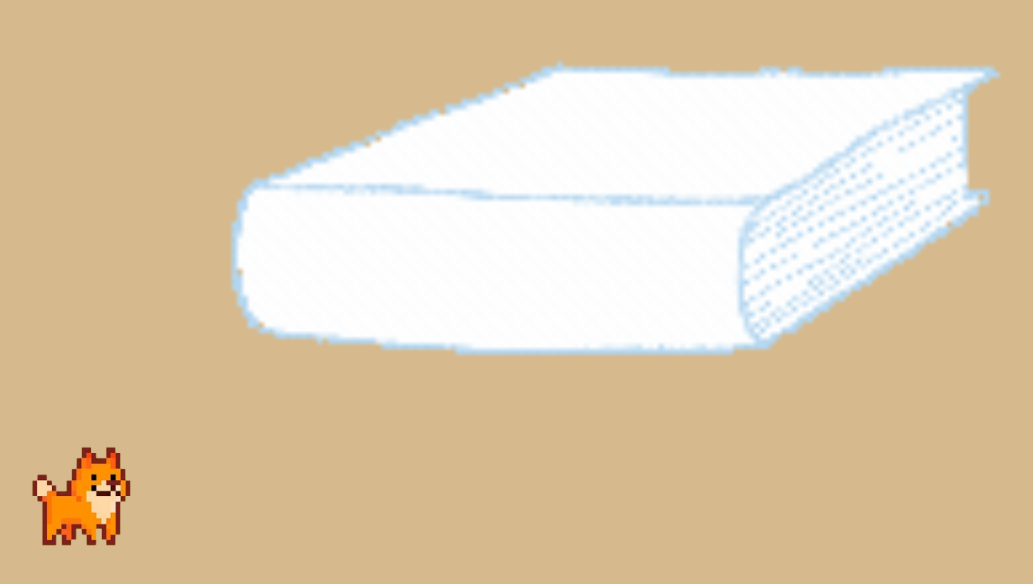
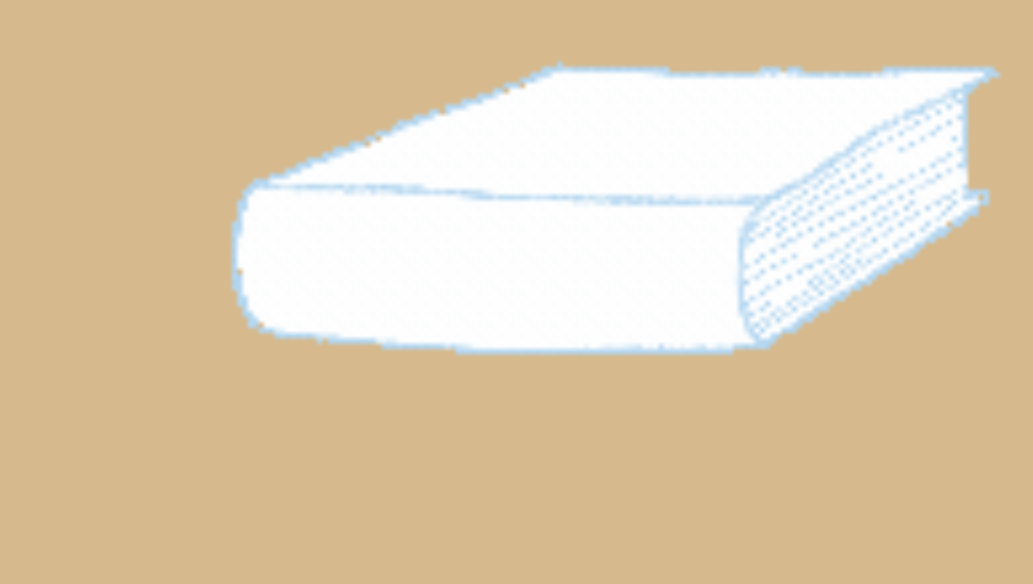
Before and after one commit to beyond-SW-Camp-14th-clover/be14-4th-clover-moodiary-FE, a Vue app: page / in a window 1280 px wide. Shown: the part 196-780 px from the top of the page, without its empty margins (19-1052 px from the left). Built offline with nearby package versions, Linux system fonts and the light colour scheme; a web font is replaced by a local one.

Commit message:
reafactor: 펫 보이는 페이지 종류 제한

```diff
--- a/src/components/Pets.vue
+++ b/src/components/Pets.vue
@@ -26,12 +26,14 @@ const getPetImage = computed(() => {
 
 // 펫을 표시할지 여부를 결정하는 computed 속성
 const shouldShowPet = computed(() => {
-  const currentPath = route.path;
-  // mypage/pet 경로는 예외로 처리
-  if (currentPath === '/app/mypage/pet') {
-    return true;
-  }
-  return !currentPath.startsWith('/app/home') && !currentPath.startsWith('/app/mypage');
+
+  if (!authStore.isLogin) return false
+
+  if (!route.path.startsWith('/app')) return false
+
+  if (route.path === '/app/mypage/pet') return true
+
+  return route.path !== '/app/home' && !route.path.startsWith('/app/mypage')
 })
 
 // 감정 점수에 따른 메시지 생성
```
